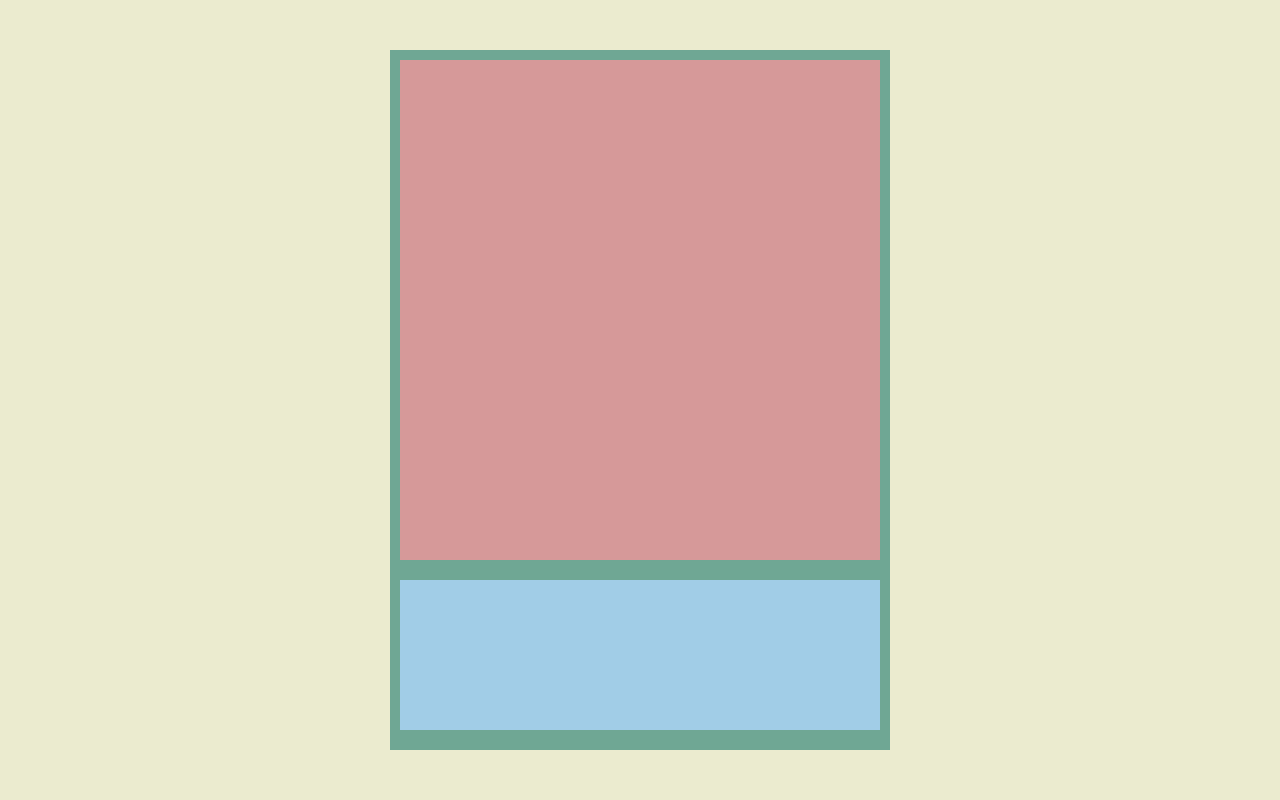
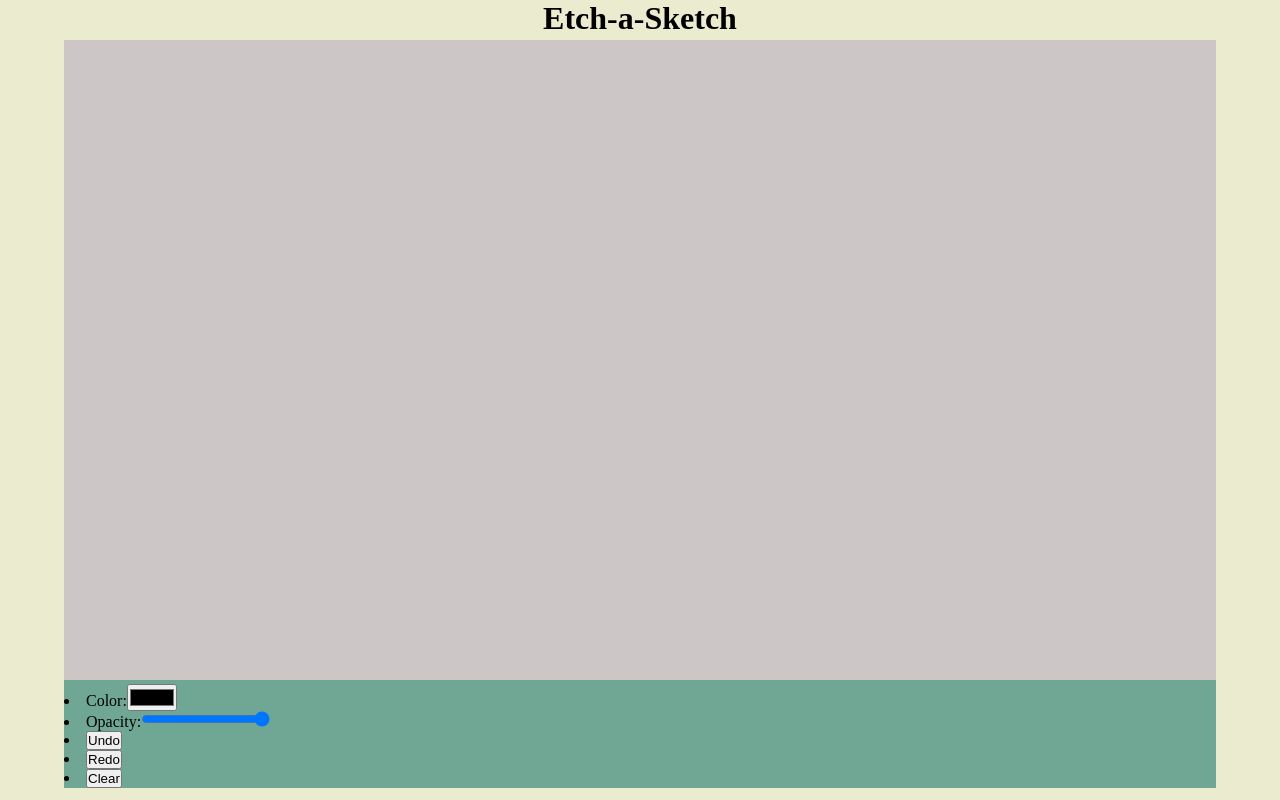
Before and after one commit to RPE8/odin-etch-a-sketch, a plain HTML site: page index.html in a window 1280 px wide. Drawn offline with Linux system fonts and the light colour scheme.

Commit message:
Add canvas and toolbar buttons

```diff
--- a/index.html
+++ b/index.html
@@ -9,9 +9,20 @@
     <title>Etch-a-Sketch</title>
   </head>
   <body>
+    <header>
+      <h1>Etch-a-Sketch</h1>
+    </header>
     <main id="main-content">
-      <section id="draw-panel"></section>
-      <section id="draw-tools"></section>
+      <section id="draw-panel"><canvas></canvas></section>
+      <section id="draw-tools">
+        <menu>
+          <li><span>Color:</span><input type="color" /></li>
+          <li><span>Opacity:</span><input type="range" value="100" /></li>
+          <li><button type="button">Undo</button></li>
+          <li><button type="button">Redo</button></li>
+          <li><button type="button">Clear</button></li>
+        </menu>
+      </section>
     </main>
   </body>
 </html>
--- a/style/style.css
+++ b/style/style.css
@@ -4,39 +4,29 @@
   box-sizing: border-box;
 }
 
-html,
 body {
-  height: 100%;
+  height: auto;
   width: 100%;
-}
-
-body {
   display: flex;
+  flex-direction: column;
   justify-content: center;
   align-items: center;
   background-color: rgb(235, 235, 207);
 }
 
+header {
+  max-height: 40px;
+  min-height: 40px;
+}
+
 main {
   display: flex;
   flex-direction: column;
-  padding: 10px;
-  max-height: 700px;
-  max-width: 500px;
-  min-height: 700px;
-  min-width: 500px;
   background-color: rgb(111, 167, 148);
 }
 
-#draw-panel {
-  width: 100%;
-  height: 500px;
-  background-color: rgb(214, 153, 153);
+canvas {
+  min-height: 80vh;
+  width: 90vw;
+  background-color: rgb(204, 198, 198);
 }
-
-#draw-tools {
-  width: 100%;
-  margin-top: 20px;
-  height: 150px;
-  background-color: rgb(161, 205, 231);
-}
```
